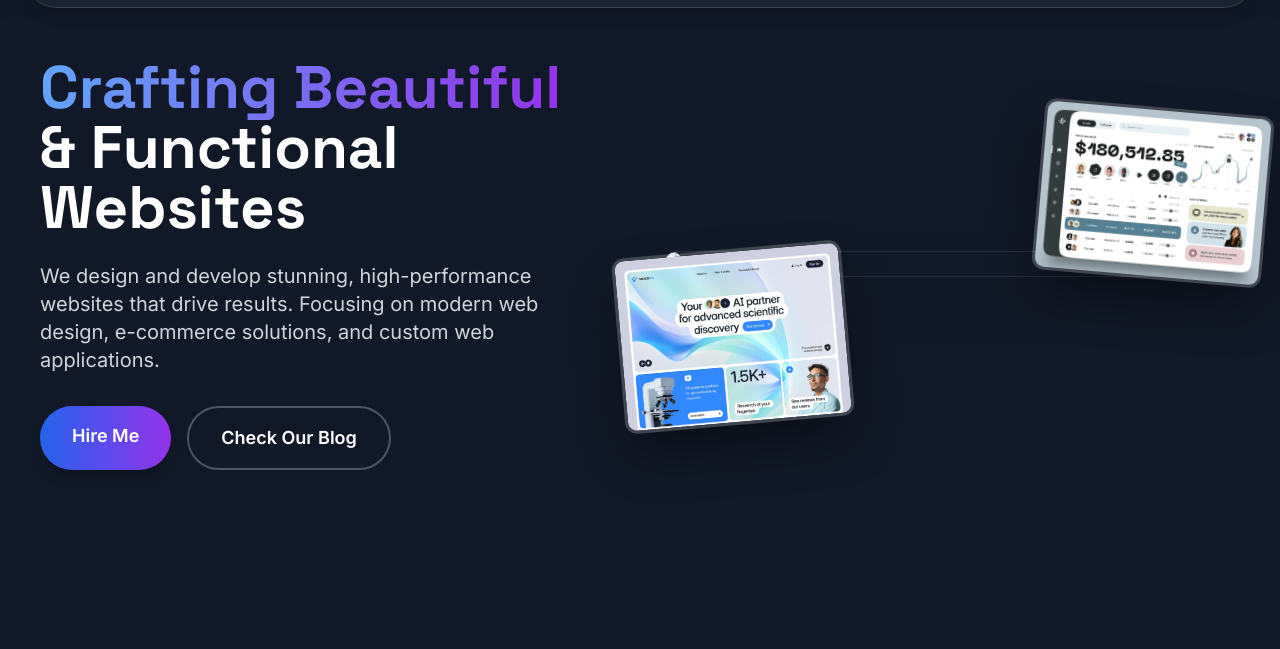
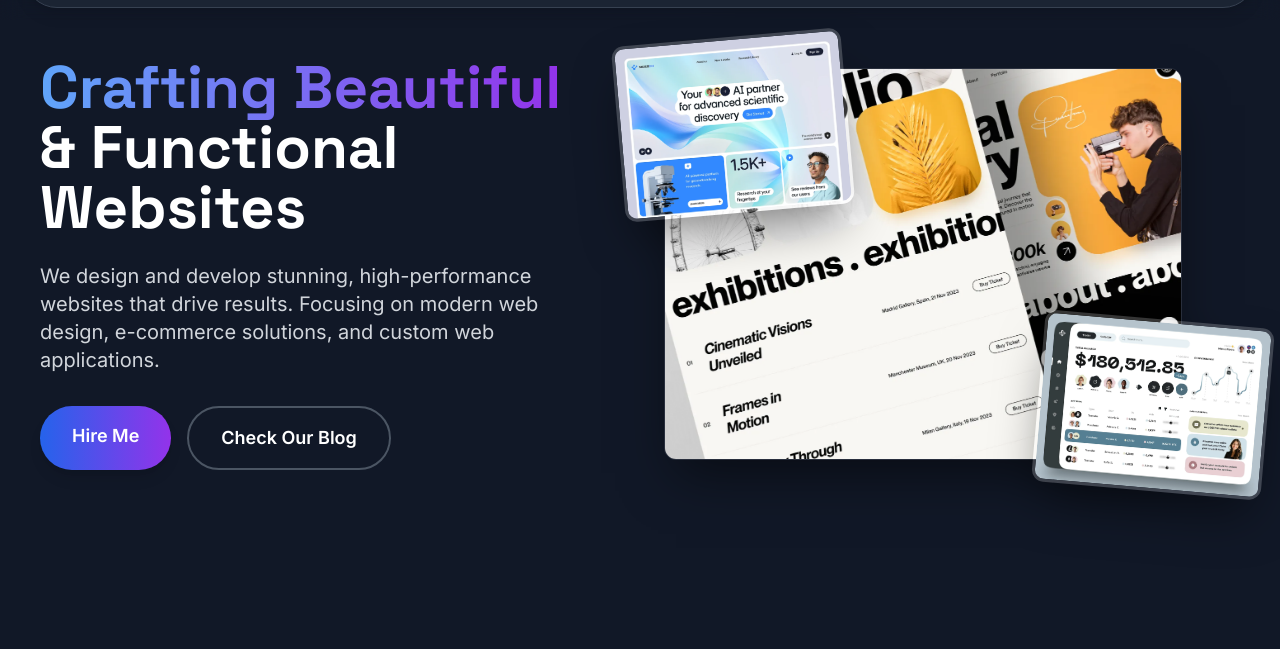
Before and after one commit to Odafex/agency, a plain HTML site: page index.html in a window 1280 px wide. Shown: the part 70-719 px from the top of the page. Drawn offline with nearby package versions, Linux system fonts and the light colour scheme; files whose address does not match are found by name.

Commit message:
Update index.html

```diff
--- a/index.html
+++ b/index.html
@@ -327,7 +327,7 @@ section {
                 <div class="portfolio-showcase">
                     <div class="portfolio-container relative">
                         <!-- Main Center Image -->
-                        <img src="images/project1.png"
+                        <img src="project1.png"
                              alt="Website Portfolio"
                              class="portfolio-image main-image">
 
```
